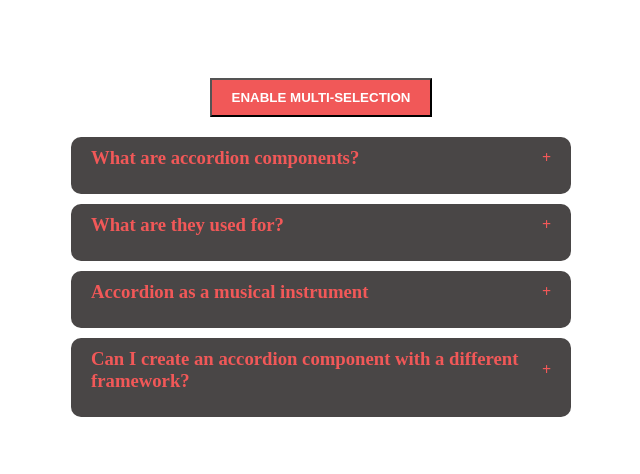
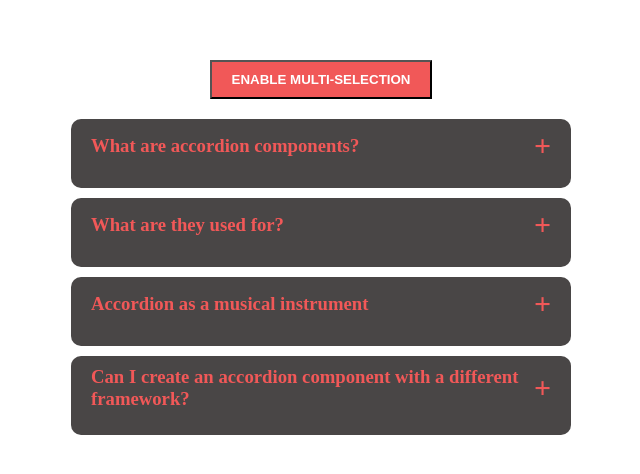
Before and after one commit to PadalaBalaSivaSaiMegiReddy/mini-projects-react, a React (Vite) app: page / in a window 1280 px wide. Shown: the part 148-622 px from the top of the page, without its empty margins (319-959 px from the left). Built offline with nearby package versions, Linux system fonts and the light colour scheme.

Commit message:
Add font size to accordian span

```diff
--- a/src/components/accordian/styles.css
+++ b/src/components/accordian/styles.css
@@ -39,3 +39,7 @@
     height: auto;
 
 }
+
+.accordian span{
+    font-size: 30px;
+}
```
